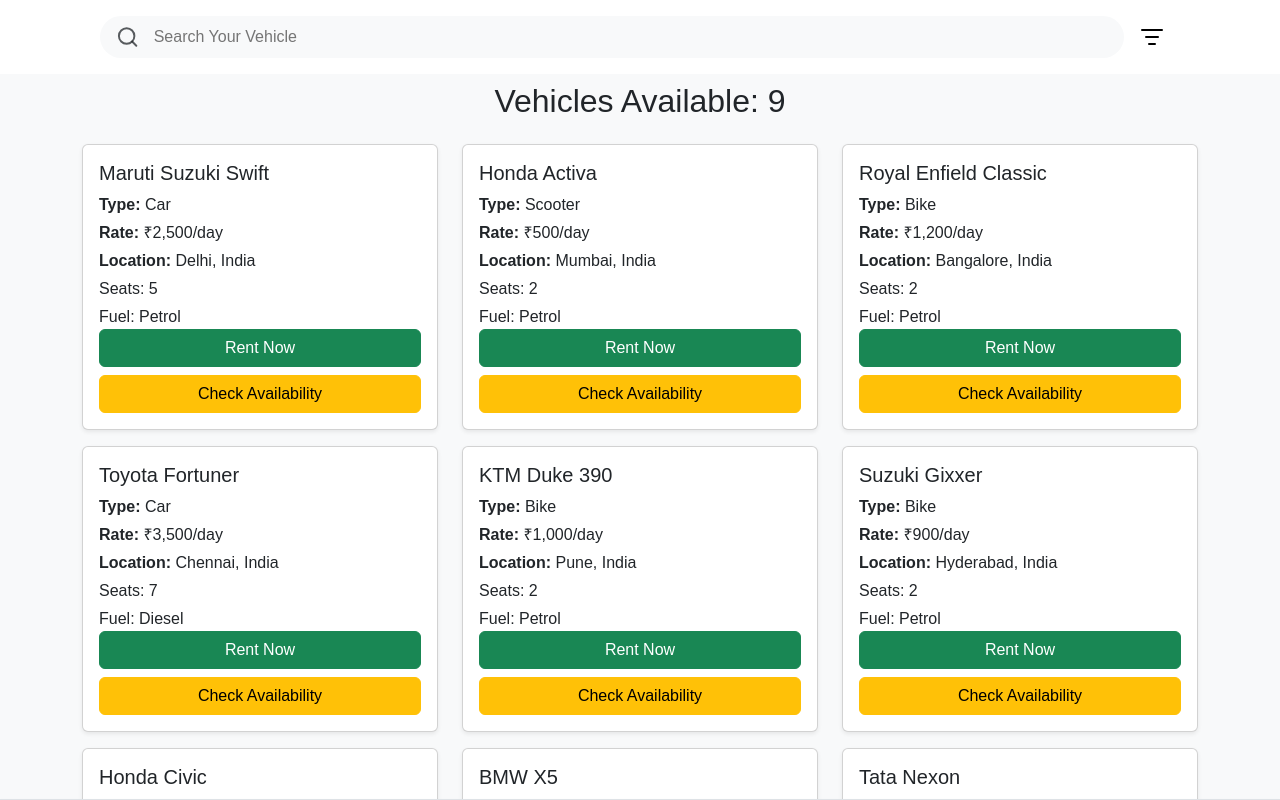
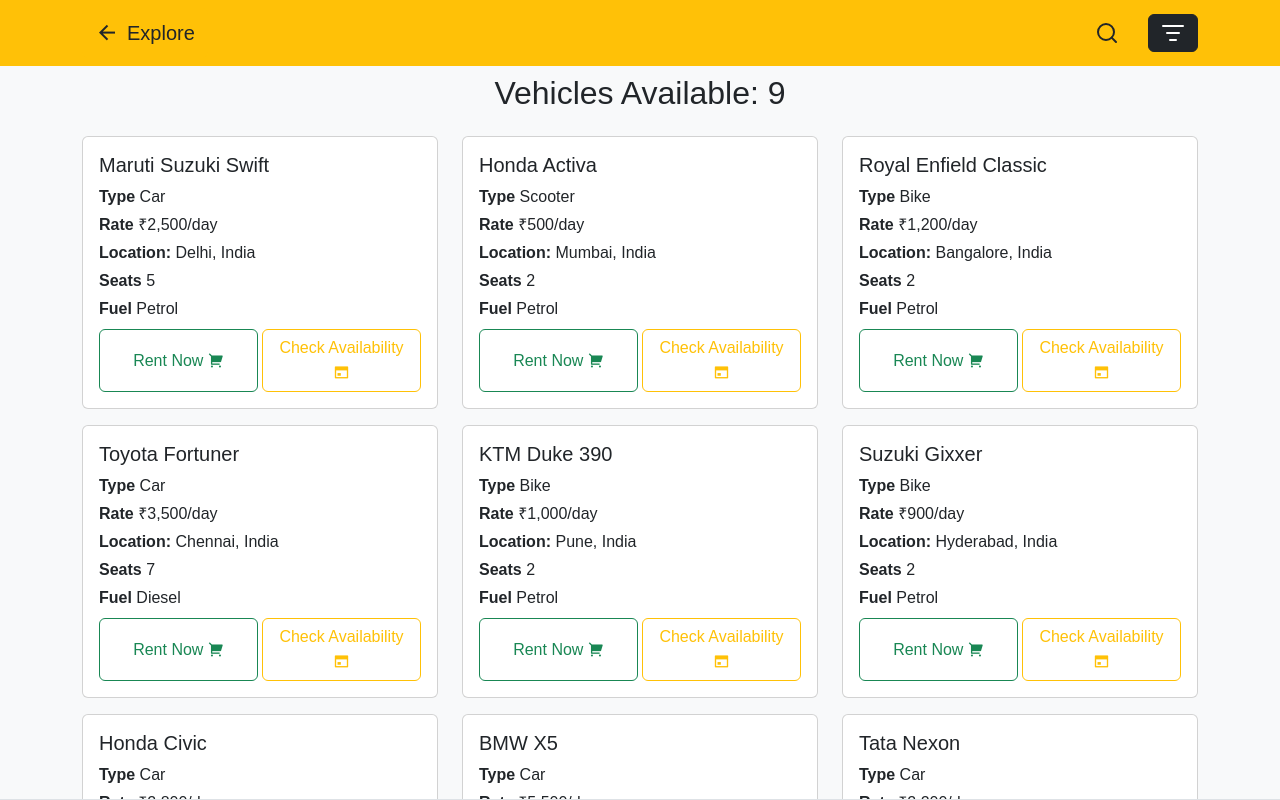
Before and after one commit to Jasmeet-Singh-17/RentMyRide-Web-App, a Next.js app: page /explore in a window 1280 px wide. Built offline with nearby package versions, Linux system fonts and the light colour scheme.

Commit message:
ui change for search

```diff
--- a/components/Footer.js
+++ b/components/Footer.js
@@ -1,4 +1,5 @@
 import React, { PureComponent } from 'react'
+import { ListFilter, Search } from 'lucide-react';
 import Link from 'next/link'
 
 class Footer extends PureComponent {
@@ -14,10 +15,13 @@ class Footer extends PureComponent {
         return (
             <>
                 {/* //Mobile Footer // */}
-                <div className='bottom-nav bg-body shadow-sm border-top fixed-bottom nav-visible'>
+                <div className='bottom-nav bg-body border-top fixed-bottom '>
                     <nav className="d-flex justify-content-around align-items-center d-md-none py-2">
                         <Link href="/" className="nav-link text-center">
                             <i className="ri-home-4-fill"></i> <br /> Home
+                        </Link>
+                        <Link href="/search" className='nav-link text-center'>
+                            <Search className="text-muted" /><br /> Search
                         </Link>
                         <Link href="/explore" className="nav-link text-center">
                             <i className="ri-car-fill"></i> <br /> Explore
--- a/components/VehicleCard.js
+++ b/components/VehicleCard.js
@@ -9,17 +9,17 @@ class VehicleCard extends PureComponent {
                 <div className="row">
                     {vehicles.map((v) => (
                         <div className="col-md-4 mb-3" key={v.id}>
-                            <div className="card h-100 shadow-sm">
+                            <div className="card h-100">
                                 <div className="card-body">
                                     <h5 className="card-title">{v.name}</h5>
-                                    <p className="card-text mb-1"><strong>Type:</strong> {v.type}</p>
-                                    <p className="card-text mb-1"><strong>Rate:</strong> {v.rate}</p>
+                                    <p className="card-text mb-1"><strong>Type</strong> {v.type}</p>
+                                    <p className="card-text mb-1"><strong>Rate</strong> {v.rate}</p>
                                     <p className="card-text mb-1"><strong>Location:</strong> {v.location}</p>
-                                    {v.seats && <p className="card-text mb-1">Seats: {v.seats}</p>}
-                                    {v.fuel && <p className="card-text mb-0">Fuel: {v.fuel}</p>}
-                                    <div className="d-flex flex-column  gap-2">
-                                        <button className="btn btn-success w-100">Rent Now</button>
-                                        <button className="btn btn-warning w-100">Check Availability</button>
+                                    <p className="card-text mb-1"><strong>Seats</strong> {v.seats}</p>
+                                    <p className="card-text mb-0"><strong> Fuel </strong>{v.fuel}</p>
+                                    <div className="d-flex gap-1 mt-2">
+                                        <button className="btn btn-outline-success w-50">Rent Now <i class="ri-shopping-cart-2-fill"></i></button>
+                                        <button className="btn btn-outline-warning w-50">Check Availability <i class="ri-calendar-view"></i></button>
                                     </div>
                                 </div>
                             </div>
--- a/pages/contact.js
+++ b/pages/contact.js
@@ -17,7 +17,7 @@ class Contact extends PureComponent {
                 <NavbarWrapper />
 
                 <div className="container my-5">
-                    <div className="card shadow-lg p-4 rounded-4" style={{ backgroundColor: 'rgba(255, 255, 224, 0.95)' }}>
+                    <div className="card p-4 rounded-4" style={{ backgroundColor: 'rgba(255, 255, 224, 0.95)' }}>
                         <h2 className="text-center mb-4 fw-bold text-warning">Contact Us</h2>
                         <form>
                             <div className="mb-3">
--- a/pages/explore.js
+++ b/pages/explore.js
@@ -1,36 +1,72 @@
+"use client";
 import React, { PureComponent } from 'react';
-import { ListFilter, Search } from 'lucide-react';
+import { ListFilter } from 'lucide-react';
+import { Search as SearchIcon } from "lucide-react";
 import VehicleCard from '@/components/VehicleCard';
 import vehicles from '@/data/VehicleData';
-import Header from '@/components/Header';
-import PlaceholderCard from '@/components/placeholderCard';
 import Footer from '@/components/Footer';
 
 class Explore extends PureComponent {
+    handleBack = () => {
+        window.history.back();
+    };
+
+    handleSearchClick = () => {
+        window.location.href = "/search";
+    };
+    constructor(props) {
+        super(props)
+
+        this.state = {
+
+        }
+    }
+
     render() {
         return (
             <>
-                {/* <Header /> */}
-                {/* Filter Section */}
-                <section className='d-flex bg-warning text-center p-4  d-md-none'>
-                    <h1 className='text-light'> Explore Your Favourite Vehicle to Rent </h1>
-                </section>
-
-                <section className="text-center bg-white text-black py-3 fixed-top position-sticky">
-                    <div className="d-flex justify-content-center ">
-                        <div className="d-flex justify-content-center align-items-center gap-2 bg-light py-2 rounded-pill px-3" style={{ width: '80%' }}>
-                            <Search className="text-muted" />
-                            <input
-                                type="text" placeholder=" Search Your Vehicle " className="border-0 bg-light w-100"
+                <section className="text-center bg-warning text-black p-2 fixed-top position-sticky ">
+                    <div className="container">
+                        <div className="d-flex align-items-center justify-content-between flex-wrap">
+                            <button
+                                onClick={this.handleBack}
+                                className="btn btn-link text-dark d-flex align-items-center text-decoration-none fs-5 bg-warning"
+                            >
+                                <i className="ri-arrow-left-line fs-4 me-2"></i>
+                                Explore
+                            </button>
+                            <div className="d-flex align-items-center gap-3">
+                                <button
+                                    onClick={this.handleSearchClick} className='btn btn-link bg-warning border-none text-dark'
+                                >
+                                    <SearchIcon size={24} className='cursor-pointer' />
+                                </button>
+                                <button className="btn btn-dark"
+                                    type="button"
+                                    data-bs-toggle="offcanvas"
+                                    data-bs-target="#offcanvasBottom"
+                                    aria-controls="offcanvasBottom">
+                                    <ListFilter size={24} />
+                                </button>
+                                <div
+                                    className="offcanvas offcanvas-bottom"
+                                    tabIndex={-1}
+                                    id="offcanvasBottom"
+                                    aria-labelledby="offcanvasBottomLabel"
+                                >
+                                    <div className="offcanvas-header">
+                                        <h5 className="offcanvas-title" id="offcanvasBottomLabel">
+                                            Apply Filters
+                                        </h5>
+                                        <button
+                                            type="button"
+                                            className="btn-close"
+                                            data-bs-dismiss="offcanvas"
+                                            aria-label="Close"
                                         />
                                     </div>
-                        <div className='py-2 px-3'>
-                            <ListFilter />
-                        </div>
-                    </div>
-                </section>
-
-                {/* <div className="d-flex gap-3 justify-content-center flex-wrap">
+                                    <div className="offcanvas-body small">
+                                        <div className="d-flex gap-3 justify-content-center flex-wrap">
                                             <select className="form-select w-auto" aria-label="Vehicle">
                                                 <option selected>Vehicles</option>
                                                 <option value="1">Cars</option>
@@ -53,10 +89,22 @@ class Explore extends PureComponent {
                                                 <option value="4">EV</option>
                                             </select>
 
-                </div> */}
+                                        </div>
+                                    </div>
+                                </div>
+
+                            </div>
+                        </div>
+                    </div>
+                </section>
 
 
-                {/* Vehicle Cards Section */}
+                <section className="d-flex bg-warning text-center p-4 d-md-none border-top border-light m-2 rounded-pill ">
+                    <h1 className="text-light m-auto">
+                        Explore Your Favourite Vehicle to Rent
+                    </h1>
+                </section>
+
                 < section className='p-1 m-auto' >
                     <h2 className='text-center mt-1'> Vehicles Available: {vehicles.length} </h2>
                     <VehicleCard vehicles={vehicles} />
--- a/pages/login.js
+++ b/pages/login.js
@@ -9,7 +9,7 @@ class Login extends PureComponent {
                 <Header />
                 <div className="container d-flex justify-content-center align-items-center min-vh-100">
                     <div
-                        className="card shadow-lg p-4 rounded-4"
+                        className="card p-4 rounded-4"
                         style={{
                             maxWidth: '400px',
                             width: '100%',
--- a/pages/signup.js
+++ b/pages/signup.js
@@ -18,7 +18,7 @@ class Signup extends PureComponent {
 
                 <div className="container d-flex justify-content-center align-items-center min-vh-100">
                     <div
-                        className="card shadow-lg p-4 rounded-4"
+                        className="card p-4 rounded-4"
                         style={{
                             maxWidth: '450px',
                             width: '100%',
--- a/styles/custom.css
+++ b/styles/custom.css
@@ -52,27 +52,18 @@ body {
 }
 
 .hover-effect {
-  transition: transform 0.3s ease, box-shadow 0.3s ease;
   cursor: pointer;
 }
 
-.hover-effect:hover {
-  transform: translateY(-6px) scale(1.03);
-  box-shadow: 0 12px 25px rgba(0, 0, 0, 0.2);
-}
 
 .service-card {
   border: 1px solid #e0e0e0;
   border-radius: 1rem;
   background-color: white;
-  transition: transform 0.3s ease, box-shadow 0.3s ease;
   cursor: pointer;
 }
 
-.service-card:hover {
-  transform: translateY(-6px) scale(1.03);
-  box-shadow: 0 12px 25px rgba(0, 0, 0, 0.2);
-}
+
 
 .icon-circle {
   width: 60px;
```
Also changed, not shown: pages/index.js (+14 -13 lines), pages/profile.js (+38 -28 lines), pages/search.js (added, +46 -0 lines), components/Header.js (line endings or trailing spaces). Lines whose indentation alone changed are shown as unchanged.
